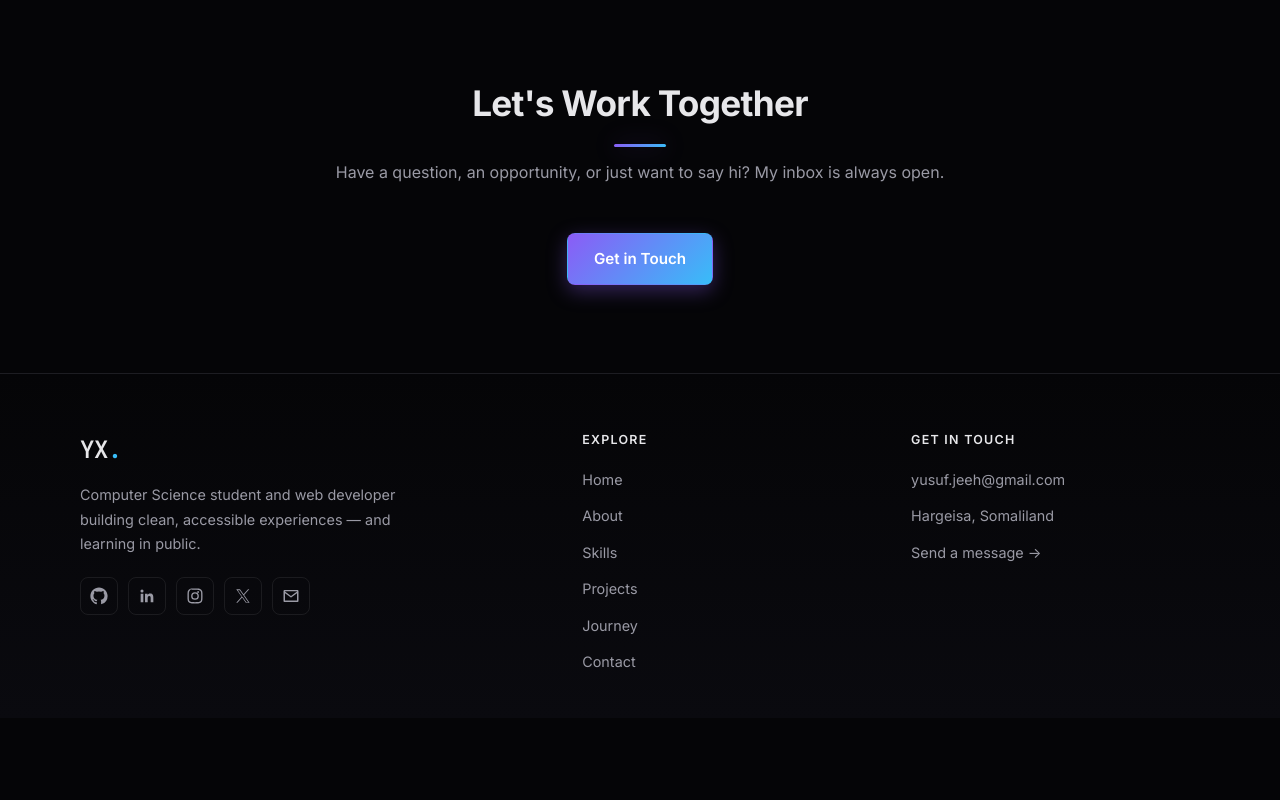
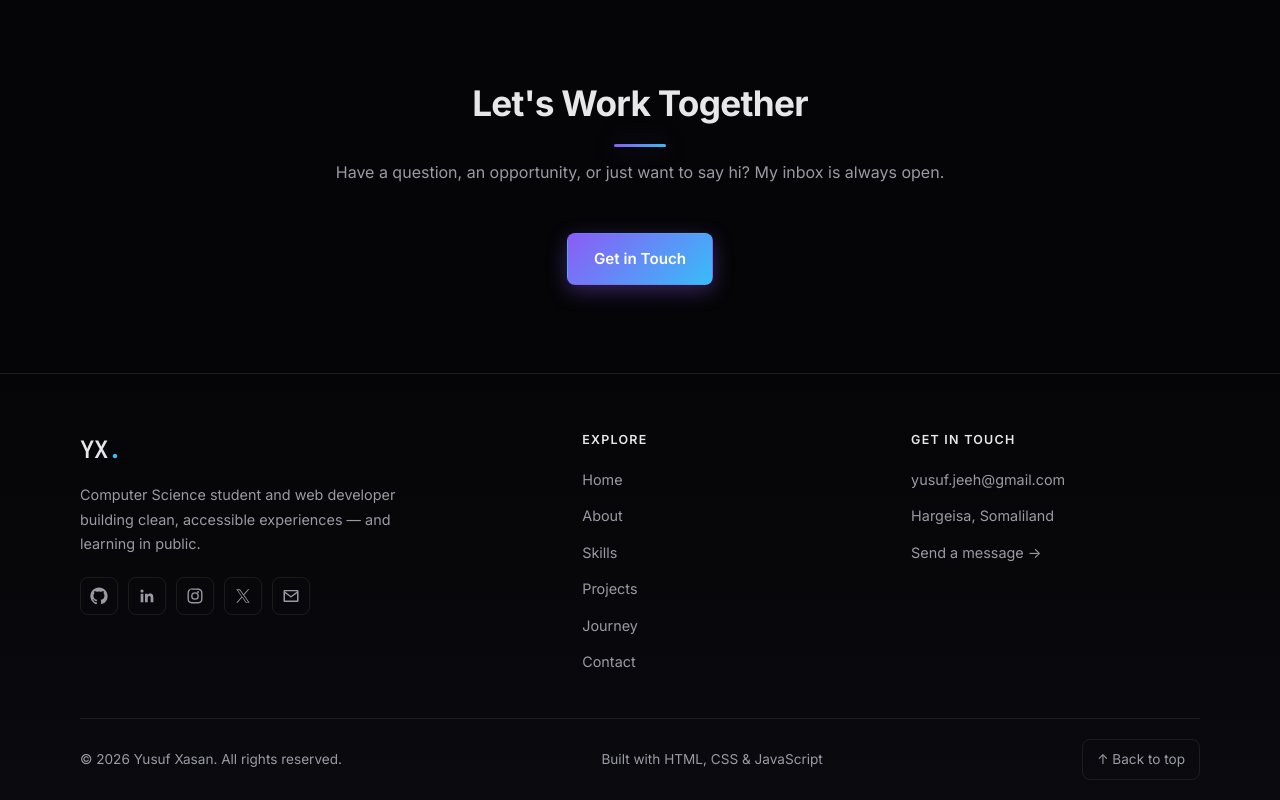
Before and after one commit to Yousuf-Hassan/portfolio, a plain HTML site: page index.html in a window 1280 px wide. Shown: the part 2694-3494 px from the top of the page. Before the commit the page ends 3412 px from the top, so only its background shows below. Drawn offline with Linux system fonts and the light colour scheme.

Commit message:
fix: restore footer bottom bar on home page
The home page footer was missing the bottom bar (copyright, credit,
back-to-top) that the subpages have, leaving it inconsistent. Restore
it to match the other pages.

🤖 Generated with Codebuff
Co-Authored-By: Codebuff <noreply@codebuff.com>

```diff
--- a/index.html
+++ b/index.html
@@ -400,6 +400,11 @@
         </div>
       </div>
 
+      <div class="footer-bottom">
+        <p>© <span id="year"></span> Yusuf Xasan. All rights reserved.</p>
+        <p class="footer-credit">Built with HTML, CSS &amp; JavaScript</p>
+        <a href="#home" class="back-to-top" aria-label="Back to top">↑ Back to top</a>
+      </div>
     </div>
   </footer>
 
```
